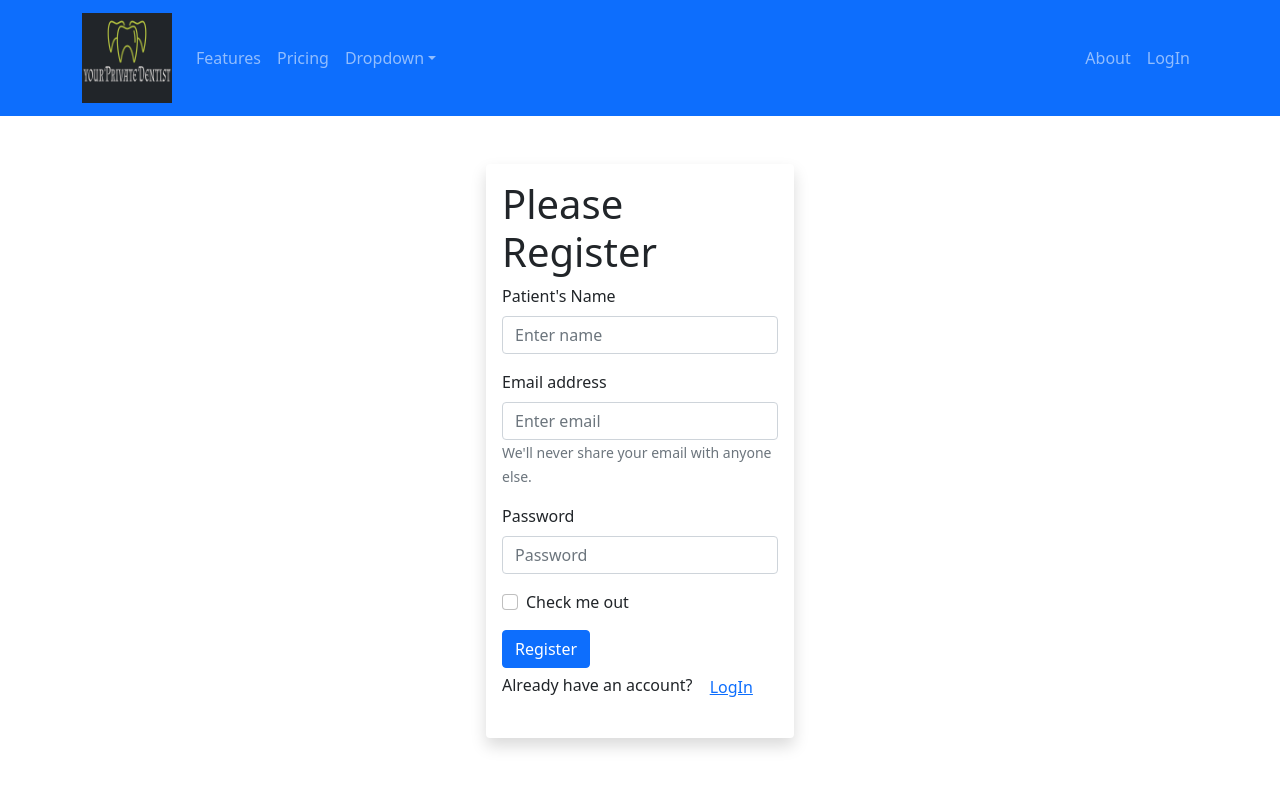
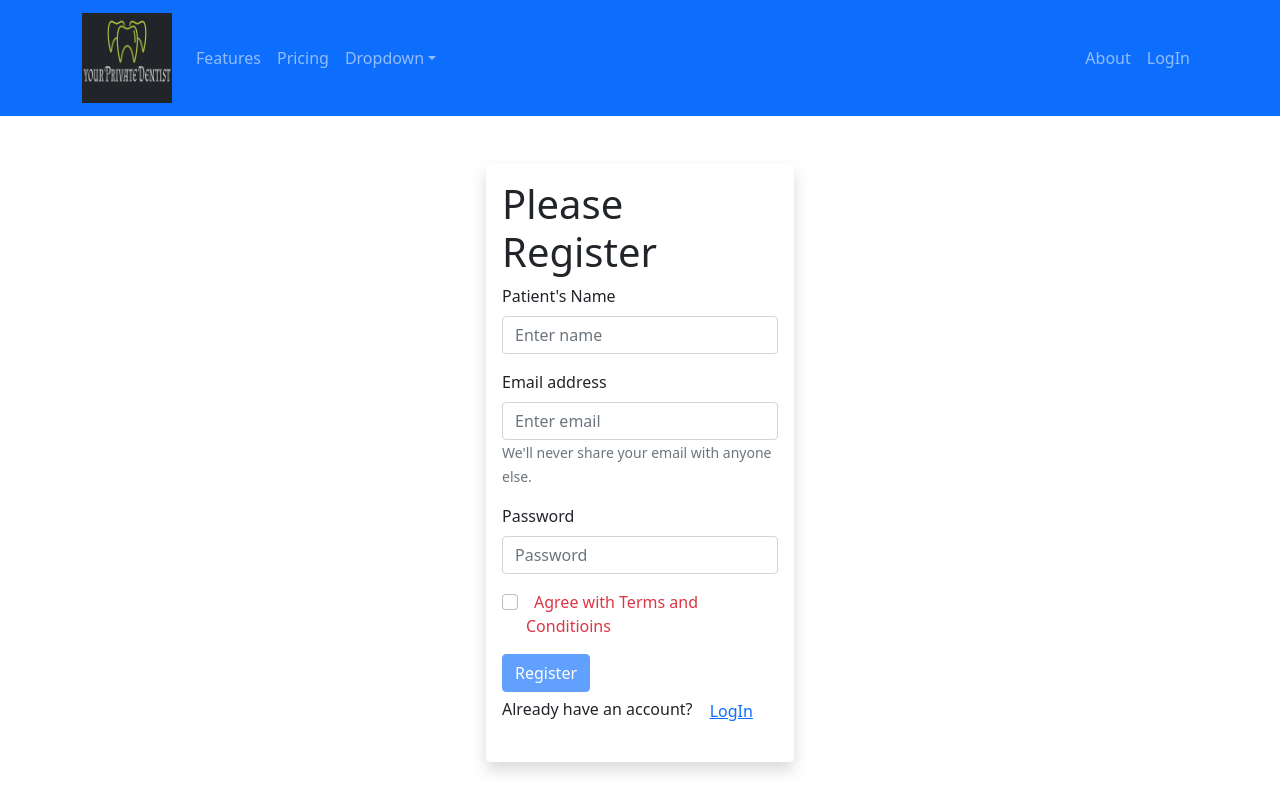
Before and after one commit to Niamul-Hasan/your-private-dentist, a React (Create React App) app: page /register in a window 1280 px wide. Built offline with nearby package versions, Linux system fonts and the light colour scheme; no server answers.

Commit message:
conditional css is applied

```diff
--- a/src/Pages/LoginPage/Login/Login.js
+++ b/src/Pages/LoginPage/Login/Login.js
@@ -1,7 +1,7 @@
 import React, { useRef } from 'react';
 import { Button, Form } from 'react-bootstrap';
 import { useSignInWithEmailAndPassword } from 'react-firebase-hooks/auth';
-import { Navigate, useLocation, useNavigate } from 'react-router-dom';
+import { useLocation, useNavigate } from 'react-router-dom';
 import auth from '../../../Firebase.init';
 
 const Login = () => {
@@ -42,7 +42,7 @@ const Login = () => {
                 <Form onSubmit={handleLogIn}>
                     <Form.Group className="mb-3" controlId="formBasicEmail">
                         <Form.Label>Email address</Form.Label>
-                        <Form.Control ref={emailRef} type="email" placeholder="Enter email" />
+                        <Form.Control ref={emailRef} type="email" placeholder="Enter email" required />
                         <Form.Text className="text-muted">
                             We'll never share your email with anyone else.
                         </Form.Text>
@@ -50,7 +50,7 @@ const Login = () => {
 
                     <Form.Group className="mb-3" controlId="formBasicPassword">
                         <Form.Label>Password</Form.Label>
-                        <Form.Control ref={passwordRef} type="password" placeholder="Password" />
+                        <Form.Control ref={passwordRef} type="password" placeholder="Password" required />
                     </Form.Group>
                     <Form.Group className="mb-3" controlId="formBasicCheckbox">
                         <Form.Check type="checkbox" label="Check me out" />
--- a/src/Pages/LoginPage/Register/Register.js
+++ b/src/Pages/LoginPage/Register/Register.js
@@ -4,12 +4,15 @@ import { Button, Form } from 'react-bootstrap';
 import { Link, useNavigate } from 'react-router-dom';
 import { useCreateUserWithEmailAndPassword } from 'react-firebase-hooks/auth';
 import auth from "../../../Firebase.init";
+import { useState } from 'react';
 
 const Register = () => {
 
     const nameRef = useRef('');
     const emailRef = useRef('');
     const passwordRef = useRef('');
+
+    const [agree, setAgree] = useState(false);
 
     const [
         createUserWithEmailAndPassword,
@@ -43,7 +46,7 @@ const Register = () => {
                     </Form.Group>
                     <Form.Group className="mb-3" controlId="formBasicEmail">
                         <Form.Label>Email address</Form.Label>
-                        <Form.Control ref={emailRef} type="email" placeholder="Enter email" />
+                        <Form.Control ref={emailRef} type="email" placeholder="Enter email" required />
                         <Form.Text className="text-muted">
                             We'll never share your email with anyone else.
                         </Form.Text>
@@ -51,12 +54,12 @@ const Register = () => {
 
                     <Form.Group className="mb-3" controlId="formBasicPassword">
                         <Form.Label>Password</Form.Label>
-                        <Form.Control ref={passwordRef} type="password" placeholder="Password" />
+                        <Form.Control ref={passwordRef} type="password" placeholder="Password" required />
                     </Form.Group>
                     <Form.Group className="mb-3" controlId="formBasicCheckbox">
-                        <Form.Check type="checkbox" label="Check me out" />
+                        <Form.Check onClick={() => setAgree(!agree)} type="checkbox" label={<span className={`ps-2 ${agree ? 'text-success' : 'text-danger'}`} >Agree with Terms and Conditioins</span>} />
                     </Form.Group>
-                    <Button onClick={handleRegister} variant="primary" type="submit">
+                    <Button disabled={!agree} onClick={handleRegister} variant="primary" type="submit">
                         Register
                     </Button>
                     <p>Already have an account? <Button as={Link} to="/login" variant="link">LogIn</Button></p>
```
